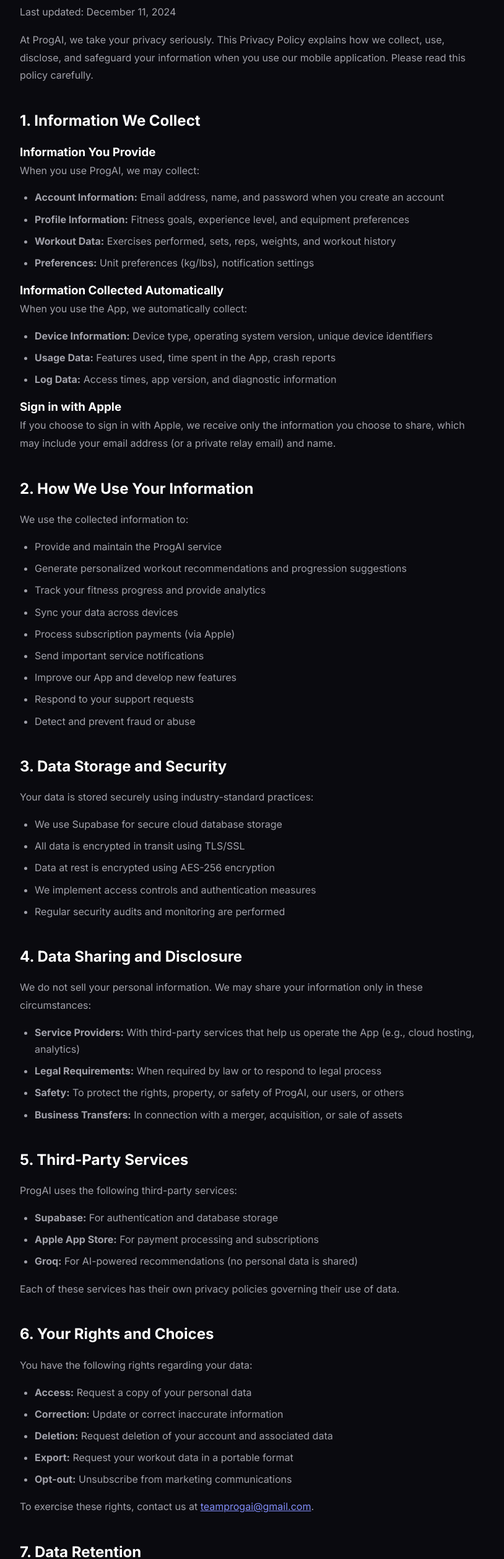
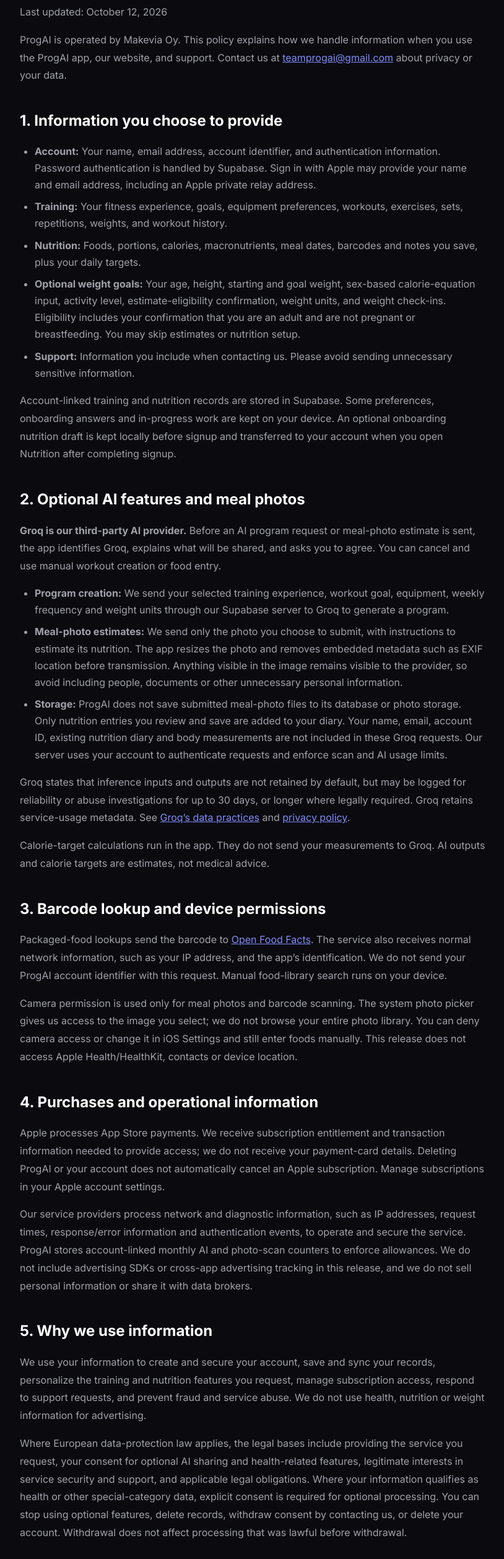
Before and after one commit to joelmalka/progai-website, a website: page privacy.html in a window 1280 px wide. Shown: the part 207-2723 px from the top of the page at 62% size, without its empty margins (232-1046 px from the left). Drawn offline with Linux system fonts and the light colour scheme.

Commit message:
Update privacy policy for nutrition and AI features

```diff
--- a/privacy.html
+++ b/privacy.html
@@ -48,132 +48,64 @@
     <div class="legal-page">
         <div class="legal-content">
             <h1>Privacy Policy</h1>
-            <p class="legal-date">Last updated: December 11, 2024</p>
+            <p class="legal-date">Last updated: October 12, 2026</p>
+            <p>ProgAI is operated by Makevia Oy. This policy explains how we handle information when you use the ProgAI app, our website, and support. Contact us at <a href="mailto:teamprogai@gmail.com">teamprogai@gmail.com</a> about privacy or your data.</p>
 
-            <p>At ProgAI, we take your privacy seriously. This Privacy Policy explains how we collect, use, disclose, and safeguard your information when you use our mobile application. Please read this policy carefully.</p>
+            <h2>1. Information you choose to provide</h2>
+            <ul>
+                <li><strong>Account:</strong> Your name, email address, account identifier, and authentication information. Password authentication is handled by Supabase. Sign in with Apple may provide your name and email address, including an Apple private relay address.</li>
+                <li><strong>Training:</strong> Your fitness experience, goals, equipment preferences, workouts, exercises, sets, repetitions, weights, and workout history.</li>
+                <li><strong>Nutrition:</strong> Foods, portions, calories, macronutrients, meal dates, barcodes and notes you save, plus your daily targets.</li>
+                <li><strong>Optional weight goals:</strong> Your age, height, starting and goal weight, sex-based calorie-equation input, activity level, estimate-eligibility confirmation, weight units, and weight check-ins. Eligibility includes your confirmation that you are an adult and are not pregnant or breastfeeding. You may skip estimates or nutrition setup.</li>
+                <li><strong>Support:</strong> Information you include when contacting us. Please avoid sending unnecessary sensitive information.</li>
+            </ul>
+            <p>Account-linked training and nutrition records are stored in Supabase. Some preferences, onboarding answers and in-progress work are kept on your device. An optional onboarding nutrition draft is kept locally before signup and transferred to your account when you open Nutrition after completing signup.</p>
 
-            <h2>1. Information We Collect</h2>
+            <h2>2. Optional AI features and meal photos</h2>
+            <p><strong>Groq is our third-party AI provider.</strong> Before an AI program request or meal-photo estimate is sent, the app identifies Groq, explains what will be shared, and asks you to agree. You can cancel and use manual workout creation or food entry.</p>
+            <ul>
+                <li><strong>Program creation:</strong> We send your selected training experience, workout goal, equipment, weekly frequency and weight units through our Supabase server to Groq to generate a program.</li>
+                <li><strong>Meal-photo estimates:</strong> We send only the photo you choose to submit, with instructions to estimate its nutrition. The app resizes the photo and removes embedded metadata such as EXIF location before transmission. Anything visible in the image remains visible to the provider, so avoid including people, documents or other unnecessary personal information.</li>
+                <li><strong>Storage:</strong> ProgAI does not save submitted meal-photo files to its database or photo storage. Only nutrition entries you review and save are added to your diary. Your name, email, account ID, existing nutrition diary and body measurements are not included in these Groq requests. Our server uses your account to authenticate requests and enforce scan and AI usage limits.</li>
+            </ul>
+            <p>Groq states that inference inputs and outputs are not retained by default, but may be logged for reliability or abuse investigations for up to 30 days, or longer where legally required. Groq retains service-usage metadata. See <a href="https://console.groq.com/docs/your-data">Groq’s data practices</a> and <a href="https://groq.com/privacy-policy/">privacy policy</a>.</p>
+            <p>Calorie-target calculations run in the app. They do not send your measurements to Groq. AI outputs and calorie targets are estimates, not medical advice.</p>
 
-            <h3>Information You Provide</h3>
-            <p>When you use ProgAI, we may collect:</p>
+            <h2>3. Barcode lookup and device permissions</h2>
+            <p>Packaged-food lookups send the barcode to <a href="https://world.openfoodfacts.org/privacy">Open Food Facts</a>. The service also receives normal network information, such as your IP address, and the app’s identification. We do not send your ProgAI account identifier with this request. Manual food-library search runs on your device.</p>
+            <p>Camera permission is used only for meal photos and barcode scanning. The system photo picker gives us access to the image you select; we do not browse your entire photo library. You can deny camera access or change it in iOS Settings and still enter foods manually. This release does not access Apple Health/HealthKit, contacts or device location.</p>
+
+            <h2>4. Purchases and operational information</h2>
+            <p>Apple processes App Store payments. We receive subscription entitlement and transaction information needed to provide access; we do not receive your payment-card details. Deleting ProgAI or your account does not automatically cancel an Apple subscription. Manage subscriptions in your Apple account settings.</p>
+            <p>Our service providers process network and diagnostic information, such as IP addresses, request times, response/error information and authentication events, to operate and secure the service. ProgAI stores account-linked monthly AI and photo-scan counters to enforce allowances. We do not include advertising SDKs or cross-app advertising tracking in this release, and we do not sell personal information or share it with data brokers.</p>
+
+            <h2>5. Why we use information</h2>
+            <p>We use your information to create and secure your account, save and sync your records, personalize the training and nutrition features you request, manage subscription access, respond to support requests, and prevent fraud and service abuse. We do not use health, nutrition or weight information for advertising.</p>
+            <p>Where European data-protection law applies, the legal bases include providing the service you request, your consent for optional AI sharing and health-related features, legitimate interests in service security and support, and applicable legal obligations. Where your information qualifies as health or other special-category data, explicit consent is required for optional processing. You can stop using optional features, delete records, withdraw consent by contacting us, or delete your account. Withdrawal does not affect processing that was lawful before withdrawal.</p>
+
+            <h2>6. Providers and international processing</h2>
             <ul>
-                <li><strong>Account Information:</strong> Email address, name, and password when you create an account</li>
-                <li><strong>Profile Information:</strong> Fitness goals, experience level, and equipment preferences</li>
-                <li><strong>Workout Data:</strong> Exercises performed, sets, reps, weights, and workout history</li>
-                <li><strong>Preferences:</strong> Unit preferences (kg/lbs), notification settings</li>
+                <li><a href="https://supabase.com/privacy"><strong>Supabase:</strong></a> Account authentication, database storage, and server functions.</li>
+                <li><a href="https://www.apple.com/legal/privacy/"><strong>Apple:</strong></a> Sign in with Apple, App Store distribution, subscriptions and payment processing.</li>
+                <li><a href="https://console.groq.com/docs/your-data"><strong>Groq:</strong></a> The optional AI processing described above. Groq states that retained customer content is stored in the United States.</li>
+                <li><a href="https://world.openfoodfacts.org/privacy"><strong>Open Food Facts:</strong></a> Barcode-based product lookup.</li>
+                <li><a href="https://vercel.com/legal/privacy-policy"><strong>Vercel:</strong></a> Website hosting and related network/security logs.</li>
             </ul>
+            <p>Providers may process information outside your country, including outside the European Economic Area. Applicable transfer safeguards may include adequacy decisions and standard contractual clauses. Contact us for information about the safeguards applicable to your data. We may also disclose information when required by law or necessary to protect users and the service.</p>
 
-            <h3>Information Collected Automatically</h3>
-            <p>When you use the App, we automatically collect:</p>
-            <ul>
-                <li><strong>Device Information:</strong> Device type, operating system version, unique device identifiers</li>
-                <li><strong>Usage Data:</strong> Features used, time spent in the App, crash reports</li>
-                <li><strong>Log Data:</strong> Access times, app version, and diagnostic information</li>
-            </ul>
+            <h2>7. Retention, deletion and security</h2>
+            <p>We keep account records while they are needed to provide your account and requested features. You can edit or delete food entries and weight check-ins in the app. Use <strong>Account and settings → Delete Account</strong> to request deletion of your account and associated active database records. The app reports success only after the server confirms deletion. If deletion fails, retry or contact us.</p>
+            <p>Limited information may remain in backups, security logs, payment records or records required by law, according to the relevant provider’s retention practices and legal requirements. Groq’s separate retention practices are described above. Contact us for help with a specific deletion or retention request.</p>
+            <p>We use encrypted network connections, authentication and database access controls to restrict access to account records. No system can guarantee absolute security. Keep your sign-in information private.</p>
 
-            <h3>Sign in with Apple</h3>
-            <p>If you choose to sign in with Apple, we receive only the information you choose to share, which may include your email address (or a private relay email) and name.</p>
+            <h2>8. Your privacy rights</h2>
+            <p>Depending on where you live, you may have rights to access, correct, delete, export or restrict processing of your information, object to processing, and withdraw consent. Email <a href="mailto:teamprogai@gmail.com">teamprogai@gmail.com</a> to make a request. We may need to verify account ownership before responding. You can complain to your local data-protection authority; in Finland this is the <a href="https://tietosuoja.fi/en/home">Office of the Data Protection Ombudsman</a>. We do not discriminate against you for exercising applicable privacy rights.</p>
 
-            <h2>2. How We Use Your Information</h2>
-            <p>We use the collected information to:</p>
-            <ul>
-                <li>Provide and maintain the ProgAI service</li>
-                <li>Generate personalized workout recommendations and progression suggestions</li>
-                <li>Track your fitness progress and provide analytics</li>
-                <li>Sync your data across devices</li>
-                <li>Process subscription payments (via Apple)</li>
-                <li>Send important service notifications</li>
-                <li>Improve our App and develop new features</li>
-                <li>Respond to your support requests</li>
-                <li>Detect and prevent fraud or abuse</li>
-            </ul>
+            <h2>9. Age limits</h2>
+            <p>ProgAI is not intended for children under 13, and we do not knowingly collect their information. Optional automated calorie-target estimates and weight-loss/gain setup are for adults 18 and older. Contact us if you believe a child has provided information inappropriately.</p>
 
-            <h2>3. Data Storage and Security</h2>
-            <p>Your data is stored securely using industry-standard practices:</p>
-            <ul>
-                <li>We use Supabase for secure cloud database storage</li>
-                <li>All data is encrypted in transit using TLS/SSL</li>
-                <li>Data at rest is encrypted using AES-256 encryption</li>
-                <li>We implement access controls and authentication measures</li>
-                <li>Regular security audits and monitoring are performed</li>
-            </ul>
-
-            <h2>4. Data Sharing and Disclosure</h2>
-            <p>We do not sell your personal information. We may share your information only in these circumstances:</p>
-            <ul>
-                <li><strong>Service Providers:</strong> With third-party services that help us operate the App (e.g., cloud hosting, analytics)</li>
-                <li><strong>Legal Requirements:</strong> When required by law or to respond to legal process</li>
-                <li><strong>Safety:</strong> To protect the rights, property, or safety of ProgAI, our users, or others</li>
-                <li><strong>Business Transfers:</strong> In connection with a merger, acquisition, or sale of assets</li>
-            </ul>
-
-            <h2>5. Third-Party Services</h2>
-            <p>ProgAI uses the following third-party services:</p>
-            <ul>
-                <li><strong>Supabase:</strong> For authentication and database storage</li>
-                <li><strong>Apple App Store:</strong> For payment processing and subscriptions</li>
-                <li><strong>Groq:</strong> For AI-powered recommendations (no personal data is shared)</li>
-            </ul>
-            <p>Each of these services has their own privacy policies governing their use of data.</p>
-
-            <h2>6. Your Rights and Choices</h2>
-            <p>You have the following rights regarding your data:</p>
-            <ul>
-                <li><strong>Access:</strong> Request a copy of your personal data</li>
-                <li><strong>Correction:</strong> Update or correct inaccurate information</li>
-                <li><strong>Deletion:</strong> Request deletion of your account and associated data</li>
-                <li><strong>Export:</strong> Request your workout data in a portable format</li>
-                <li><strong>Opt-out:</strong> Unsubscribe from marketing communications</li>
-            </ul>
-            <p>To exercise these rights, contact us at <a href="mailto:teamprogai@gmail.com">teamprogai@gmail.com</a>.</p>
-
-            <h2>7. Data Retention</h2>
-            <p>We retain your data for as long as your account is active or as needed to provide services. If you delete your account:</p>
-            <ul>
-                <li>Your personal information will be deleted within 30 days</li>
-                <li>Some anonymized data may be retained for analytics purposes</li>
-                <li>Backup copies may persist for up to 90 days</li>
-            </ul>
-
-            <h2>8. Children's Privacy</h2>
-            <p>ProgAI is not intended for children under 13 years of age. We do not knowingly collect personal information from children under 13. If you believe we have collected information from a child under 13, please contact us immediately.</p>
-
-            <h2>9. International Data Transfers</h2>
-            <p>Your information may be transferred to and processed in countries other than your country of residence. These countries may have different data protection laws. We ensure appropriate safeguards are in place for such transfers.</p>
-
-            <h2>10. Changes to This Policy</h2>
-            <p>We may update this Privacy Policy from time to time. We will notify you of any material changes by:</p>
-            <ul>
-                <li>Posting the new Privacy Policy in the App</li>
-                <li>Updating the "Last updated" date at the top</li>
-                <li>Sending you an email notification for significant changes</li>
-            </ul>
-
-            <h2>11. California Privacy Rights (CCPA)</h2>
-            <p>If you are a California resident, you have additional rights under the California Consumer Privacy Act:</p>
-            <ul>
-                <li>Right to know what personal information is collected</li>
-                <li>Right to know whether personal information is sold or disclosed</li>
-                <li>Right to opt-out of the sale of personal information (we do not sell your data)</li>
-                <li>Right to request deletion of personal information</li>
-                <li>Right to non-discrimination for exercising your rights</li>
-            </ul>
-
-            <h2>12. European Privacy Rights (GDPR)</h2>
-            <p>If you are in the European Economic Area, you have additional rights under GDPR:</p>
-            <ul>
-                <li>Right to access your personal data</li>
-                <li>Right to rectification of inaccurate data</li>
-                <li>Right to erasure ("right to be forgotten")</li>
-                <li>Right to restrict processing</li>
-                <li>Right to data portability</li>
-                <li>Right to object to processing</li>
-                <li>Right to withdraw consent</li>
-            </ul>
-
-            <h2>13. Contact Us</h2>
-            <p>If you have questions about this Privacy Policy or our data practices, please contact us:</p>
-            <p>Email: <a href="mailto:teamprogai@gmail.com">teamprogai@gmail.com</a></p>
+            <h2>10. Policy updates</h2>
+            <p>We will update the date on this page when this policy changes. Material changes requiring additional notice or consent will be communicated as required. Questions: <a href="mailto:teamprogai@gmail.com">teamprogai@gmail.com</a>.</p>
         </div>
     </div>
 
@@ -206,7 +138,7 @@
                 </div>
             </div>
             <div class="footer-bottom">
-                <p>&copy; 2025 ProgAI. All rights reserved.</p>
+                <p>&copy; 2026 Makevia Oy. All rights reserved.</p>
             </div>
         </div>
     </footer>
```
